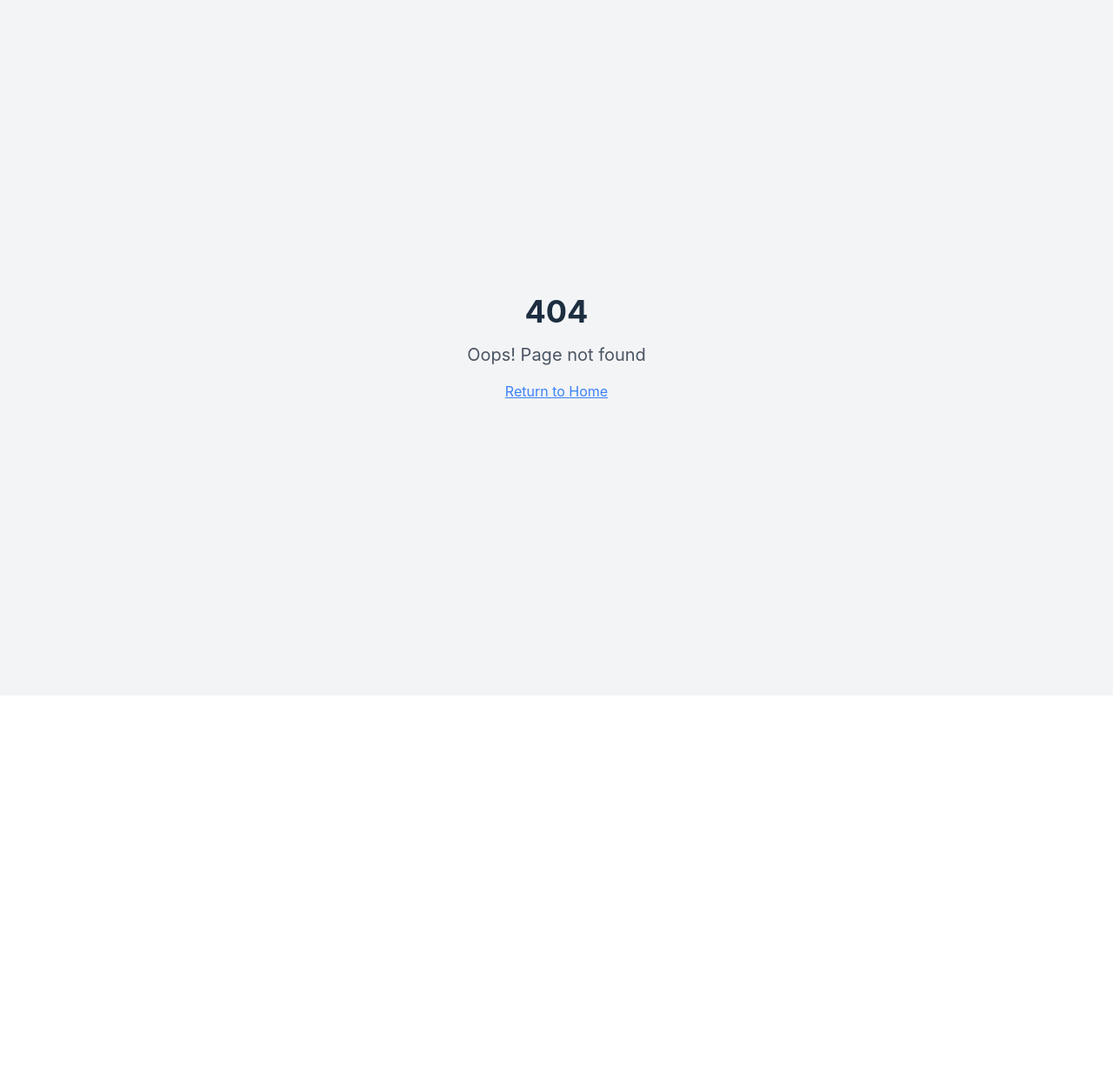
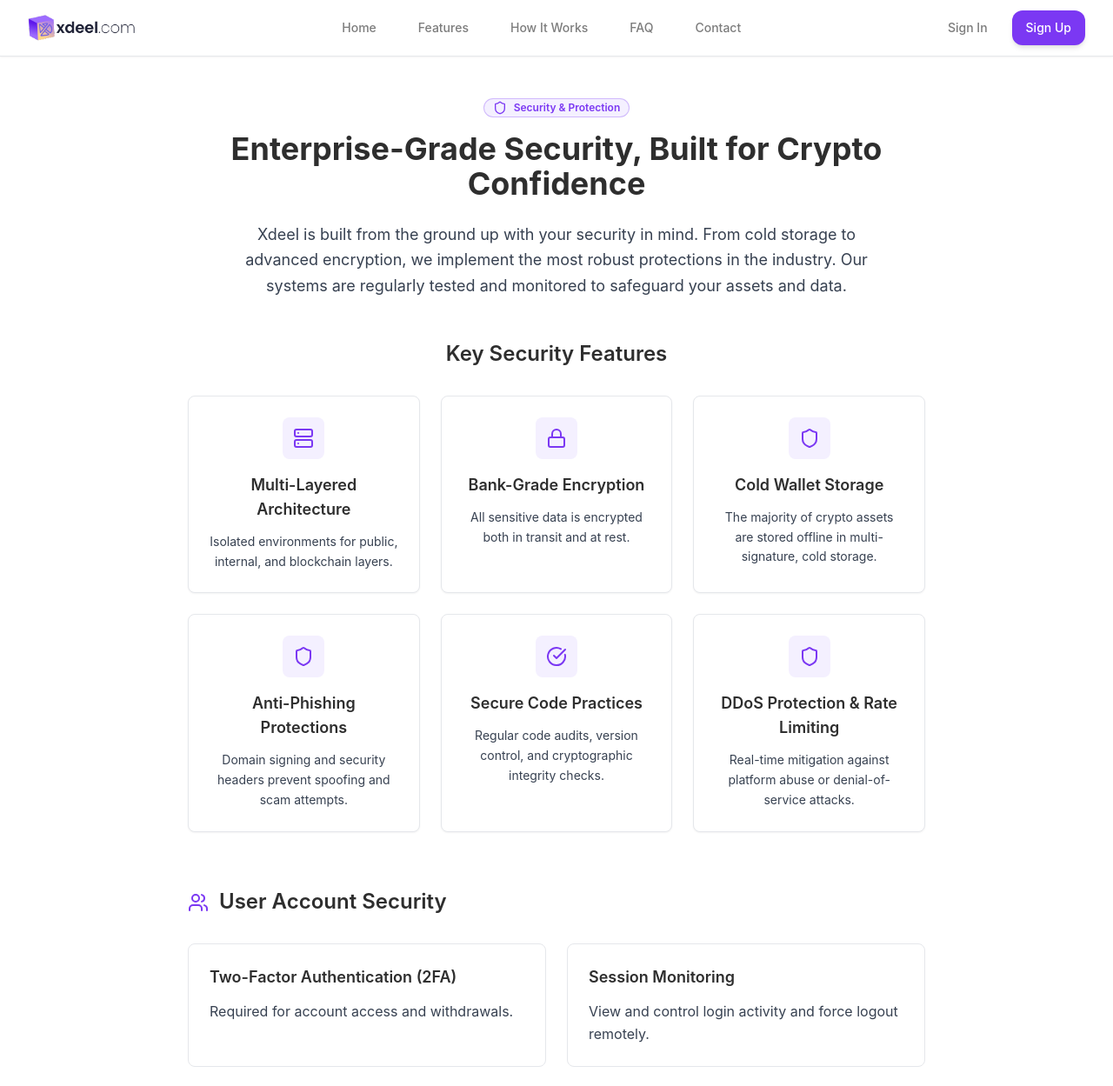
Before and after one commit to cidrus-money-org/xdeel-nexus-web, a React (Vite) app: page /security in a window 1280 px wide. Before the commit this address had no page. Shown: the top 1249 px of the page at 87% size. Before the commit the page ends 800 px from the top, so only its background shows below. Built offline with nearby package versions, Linux system fonts and the light colour scheme.

Commit message:
feat: Add Security page and footer link
Create the Security page at `/security` with detailed content and styling, and add a link to it in the footer under the Account column.

```diff
--- a/src/App.tsx
+++ b/src/App.tsx
@@ -16,6 +16,7 @@ import Privacy from "./pages/Privacy";
 import Terms from "./pages/Terms";
 import Legal from "./pages/Legal";
 import KycOverview from "./pages/KycOverview";
+import Security from "./pages/Security";
 import NotFound from "./pages/NotFound";
 
 const queryClient = new QueryClient();
@@ -39,6 +40,7 @@ const App = () => (
           <Route path="/terms" element={<Terms />} />
           <Route path="/legal" element={<Legal />} />
           <Route path="/kyc-overview" element={<KycOverview />} />
+          <Route path="/security" element={<Security />} />
           <Route path="*" element={<NotFound />} />
         </Routes>
       </BrowserRouter>
--- a/src/components/Footer.tsx
+++ b/src/components/Footer.tsx
@@ -1,4 +1,3 @@
-
 import { Button } from "@/components/ui/button";
 import { Separator } from "@/components/ui/separator";
 import { Phone, Mail } from "lucide-react";
@@ -24,7 +23,7 @@ export const Footer = () => {
     "Account": [
       { name: "Sign In", href: "/login" },
       { name: "Sign Up", href: "/signup" },
-      { name: "Security", href: "/compliance" }
+      { name: "Security", href: "/security" }
     ]
   };
 
--- /dev/null
+++ b/src/pages/Security.tsx
@@ -0,0 +1,202 @@
+
+import { Layout } from "@/components/Layout";
+import { Badge } from "@/components/ui/badge";
+import { Card, CardContent } from "@/components/ui/card";
+import { Shield, Lock, Eye, Users, Server, AlertTriangle, Mail, CheckCircle } from "lucide-react";
+
+const Security = () => {
+  const securityFeatures = [
+    {
+      icon: Server,
+      title: "Multi-Layered Architecture",
+      description: "Isolated environments for public, internal, and blockchain layers."
+    },
+    {
+      icon: Lock,
+      title: "Bank-Grade Encryption",
+      description: "All sensitive data is encrypted both in transit and at rest."
+    },
+    {
+      icon: Shield,
+      title: "Cold Wallet Storage",
+      description: "The majority of crypto assets are stored offline in multi-signature, cold storage."
+    },
+    {
+      icon: Shield,
+      title: "Anti-Phishing Protections",
+      description: "Domain signing and security headers prevent spoofing and scam attempts."
+    },
+    {
+      icon: CheckCircle,
+      title: "Secure Code Practices",
+      description: "Regular code audits, version control, and cryptographic integrity checks."
+    },
+    {
+      icon: Shield,
+      title: "DDoS Protection & Rate Limiting",
+      description: "Real-time mitigation against platform abuse or denial-of-service attacks."
+    }
+  ];
+
+  const userSecurityFeatures = [
+    {
+      title: "Two-Factor Authentication (2FA)",
+      description: "Required for account access and withdrawals."
+    },
+    {
+      title: "Session Monitoring",
+      description: "View and control login activity and force logout remotely."
+    },
+    {
+      title: "Suspicious Login Detection",
+      description: "Alerts and temporary account locks in case of abnormal access."
+    },
+    {
+      title: "Withdrawal Whitelisting",
+      description: "Option to allow crypto withdrawals only to pre-approved wallet addresses."
+    }
+  ];
+
+  return (
+    <Layout>
+      <div className="max-w-4xl mx-auto px-6 py-12">
+        {/* Header */}
+        <div className="text-center mb-12">
+          <Badge variant="outline" className="mb-4 text-[#7B38F3] border-[#7B38F3]/30 bg-[#F4F0FF]">
+            <Shield className="w-4 h-4 mr-2" />
+            Security & Protection
+          </Badge>
+          <h1 className="text-4xl font-bold text-[#2E2E2E] mb-6">
+            Enterprise-Grade Security, Built for Crypto Confidence
+          </h1>
+          <p className="text-lg text-gray-700 leading-relaxed max-w-3xl mx-auto">
+            Xdeel is built from the ground up with your security in mind. From cold storage to advanced encryption,
+            we implement the most robust protections in the industry. Our systems are regularly tested and monitored
+            to safeguard your assets and data.
+          </p>
+        </div>
+
+        {/* Key Security Features */}
+        <section className="mb-16">
+          <h2 className="text-2xl font-semibold text-[#2E2E2E] mb-8 text-center">Key Security Features</h2>
+          <div className="grid grid-cols-1 md:grid-cols-2 lg:grid-cols-3 gap-6">
+            {securityFeatures.map((feature, index) => (
+              <Card key={index} className="group hover:shadow-lg transition-all duration-300 border-gray-200">
+                <CardContent className="p-6 text-center">
+                  <div className="w-12 h-12 bg-[#F4F0FF] rounded-lg flex items-center justify-center mx-auto mb-4 group-hover:bg-[#7B38F3] transition-colors duration-300">
+                    <feature.icon className="w-6 h-6 text-[#7B38F3] group-hover:text-white transition-colors duration-300" />
+                  </div>
+                  <h3 className="text-lg font-semibold text-[#2E2E2E] mb-3">{feature.title}</h3>
+                  <p className="text-gray-700 text-sm leading-relaxed">{feature.description}</p>
+                </CardContent>
+              </Card>
+            ))}
+          </div>
+        </section>
+
+        {/* User Account Security */}
+        <section className="mb-16">
+          <h2 className="text-2xl font-semibold text-[#2E2E2E] mb-8">
+            <Users className="w-6 h-6 inline mr-3 text-[#7B38F3]" />
+            User Account Security
+          </h2>
+          <div className="grid grid-cols-1 md:grid-cols-2 gap-6">
+            {userSecurityFeatures.map((feature, index) => (
+              <div key={index} className="bg-white border border-gray-200 rounded-lg p-6 hover:shadow-md transition-shadow duration-300">
+                <h3 className="text-lg font-semibold text-[#2E2E2E] mb-3">{feature.title}</h3>
+                <p className="text-gray-700 leading-relaxed">{feature.description}</p>
+              </div>
+            ))}
+          </div>
+        </section>
+
+        {/* Internal Access Controls */}
+        <section className="mb-16">
+          <h2 className="text-2xl font-semibold text-[#2E2E2E] mb-6">
+            <Lock className="w-6 h-6 inline mr-3 text-[#7B38F3]" />
+            Internal Access Controls
+          </h2>
+          <div className="bg-[#F9F7FD] border border-[#7B38F3]/20 rounded-lg p-8">
+            <ul className="space-y-4 text-gray-700 leading-relaxed">
+              <li className="flex items-start">
+                <CheckCircle className="w-5 h-5 text-[#7B38F3] mr-3 mt-0.5 flex-shrink-0" />
+                Strict role-based access for employees.
+              </li>
+              <li className="flex items-start">
+                <CheckCircle className="w-5 h-5 text-[#7B38F3] mr-3 mt-0.5 flex-shrink-0" />
+                Segregated environments and production-level isolation.
+              </li>
+              <li className="flex items-start">
+                <CheckCircle className="w-5 h-5 text-[#7B38F3] mr-3 mt-0.5 flex-shrink-0" />
+                Internal compliance reviews and breach simulations.
+              </li>
+            </ul>
+          </div>
+        </section>
+
+        {/* Third-Party Security & Audits */}
+        <section className="mb-16">
+          <h2 className="text-2xl font-semibold text-[#2E2E2E] mb-6">
+            <Eye className="w-6 h-6 inline mr-3 text-[#7B38F3]" />
+            Third-Party Security & Audits
+          </h2>
+          <div className="bg-white border border-gray-200 rounded-lg p-8">
+            <ul className="space-y-4 text-gray-700 leading-relaxed">
+              <li className="flex items-start">
+                <Shield className="w-5 h-5 text-[#7B38F3] mr-3 mt-0.5 flex-shrink-0" />
+                Periodic penetration testing by certified cybersecurity firms.
+              </li>
+              <li className="flex items-start">
+                <Shield className="w-5 h-5 text-[#7B38F3] mr-3 mt-0.5 flex-shrink-0" />
+                Vendor risk management and integration only with audited providers.
+              </li>
+            </ul>
+          </div>
+        </section>
+
+        {/* Incident Response */}
+        <section className="mb-16">
+          <h2 className="text-2xl font-semibold text-[#2E2E2E] mb-6">
+            <AlertTriangle className="w-6 h-6 inline mr-3 text-[#7B38F3]" />
+            Incident Response
+          </h2>
+          <div className="bg-white border border-gray-200 rounded-lg p-8">
+            <p className="text-gray-700 leading-relaxed mb-4">
+              We maintain a 24/7 security incident response framework.
+            </p>
+            <p className="text-gray-700 leading-relaxed">
+              In case of a platform threat, our team investigates, mitigates, and transparently communicates
+              in accordance with regulatory best practices.
+            </p>
+          </div>
+        </section>
+
+        {/* Report a Vulnerability */}
+        <section className="mb-16">
+          <h2 className="text-2xl font-semibold text-[#2E2E2E] mb-6">
+            <Mail className="w-6 h-6 inline mr-3 text-[#7B38F3]" />
+            Report a Vulnerability
+          </h2>
+          <Card className="bg-[#F4F0FF] border-[#7B38F3]/30">
+            <CardContent className="p-8 text-center">
+              <p className="text-gray-700 leading-relaxed mb-4">
+                We encourage responsible disclosure.
+              </p>
+              <p className="text-gray-700 leading-relaxed mb-6">
+                To report a bug or vulnerability, please email us at:
+              </p>
+              <div className="inline-flex items-center bg-white px-6 py-3 rounded-lg border border-gray-200">
+                <Mail className="w-5 h-5 text-[#7B38F3] mr-3" />
+                <a href="mailto:security@xdeel.com" className="text-[#7B38F3] font-semibold hover:underline">
+                  security@xdeel.com
+                </a>
+              </div>
+            </CardContent>
+          </Card>
+        </section>
+      </div>
+    </Layout>
+  );
+};
+
+export default Security;
```
